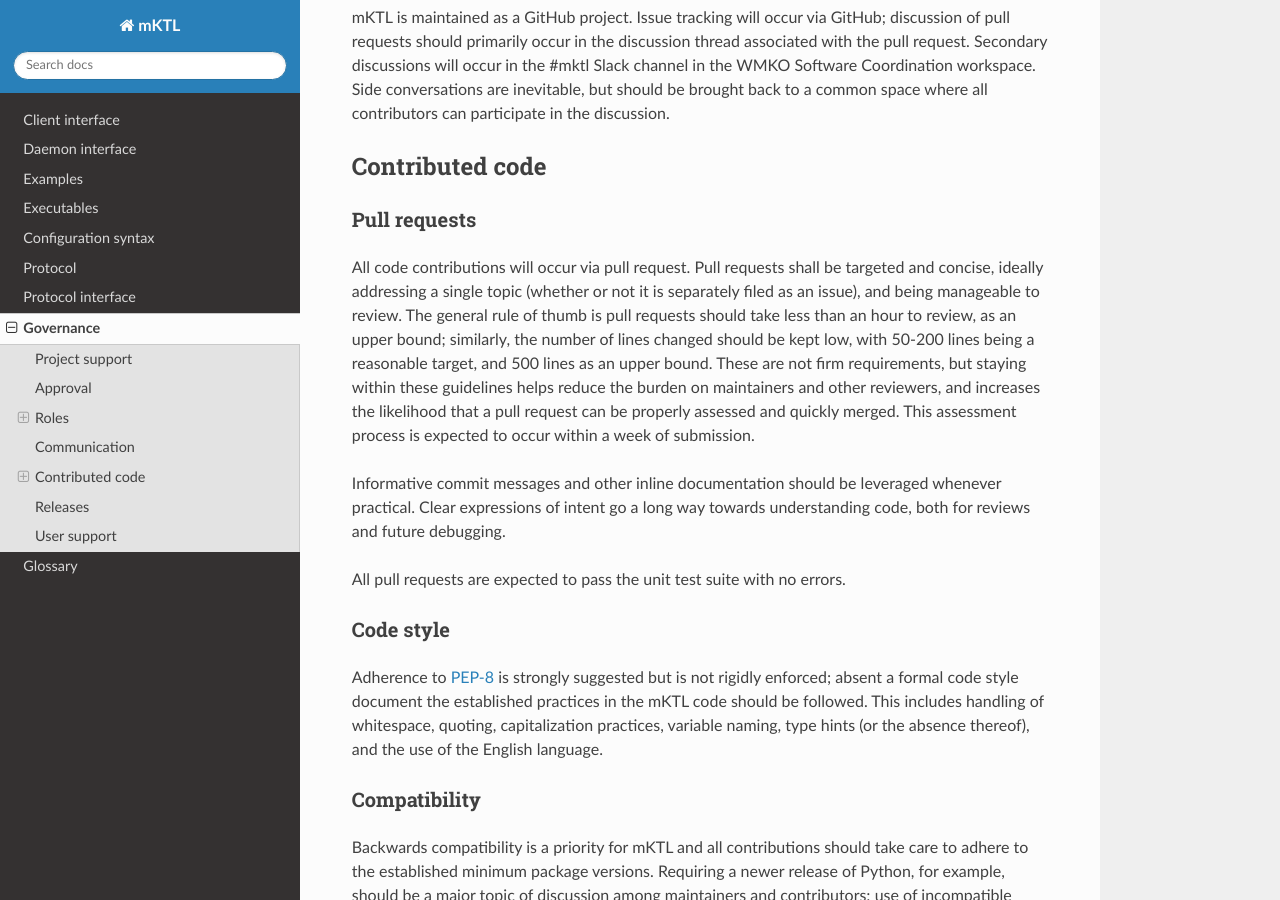
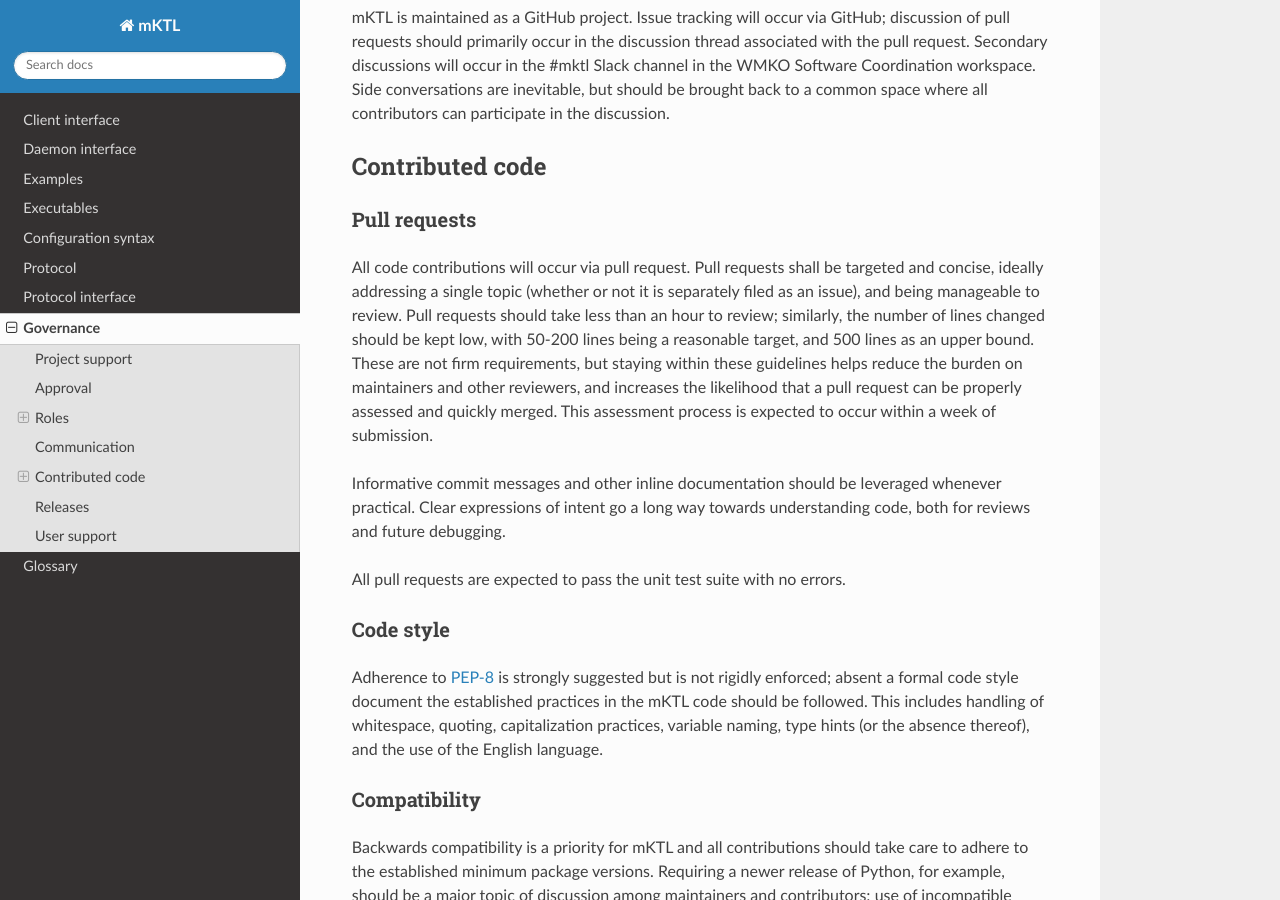
Before and after one commit to KeckObservatory/mKTL, a Sphinx documentation site: the page built from doc/governance.rst, in a window 1280 px wide and 900 px high, scrolled down 1896 px. Built offline with Sphinx 7.4.7 and the Read the Docs theme 3.1.0, drawn with Linux system fonts in a browser that asks for light colours.

Commit message:
Rephrase for clarity some of the language concerning pull requests.

```diff
--- a/doc/governance.rst
+++ b/doc/governance.rst
@@ -108,12 +108,11 @@
 ^^^^^^^^^^^^^
 
 All code contributions will occur via pull request. Pull requests shall
-be targeted and concise, ideally addressing a single topic (whether or
-not it is separately filed as an issue), and being manageable to review.
-The general rule of thumb is pull requests should take less than an hour
-to review, as an upper bound; similarly, the number of lines changed
-should be kept low, with 50-200 lines being a reasonable target, and 500
-lines as an upper bound. These are not firm requirements, but staying
+be targeted and concise, ideally addressing a single topic (whether or not
+it is separately filed as an issue), and being manageable to review. Pull
+requests should take less than an hour to review; similarly, the number of
+lines changed should be kept low, with 50-200 lines being a reasonable target,
+and 500 lines as an upper bound. These are not firm requirements, but staying
 within these guidelines helps reduce the burden on maintainers and other
 reviewers, and increases the likelihood that a pull request can be properly
 assessed and quickly merged. This assessment process is expected to occur
```
